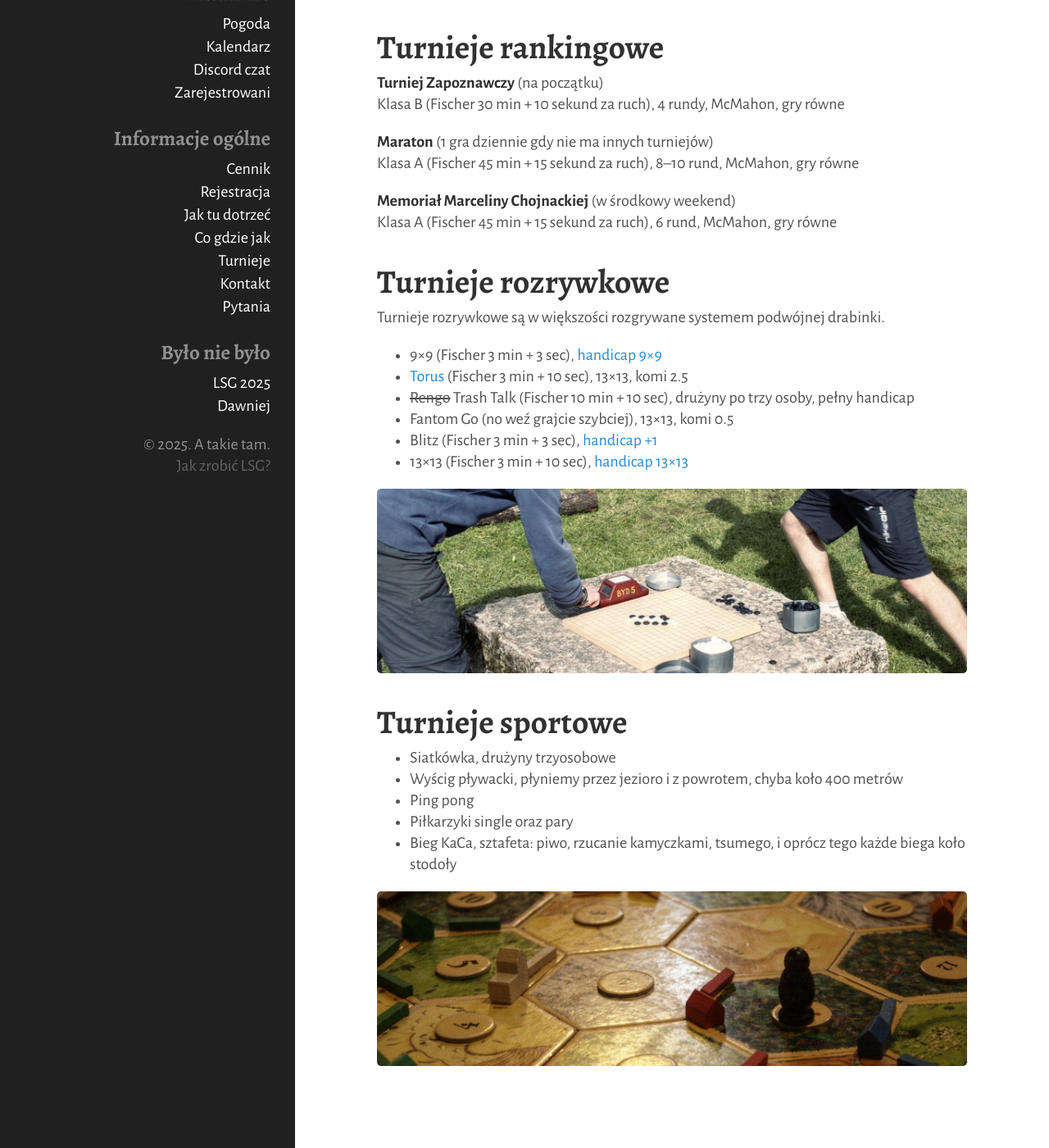
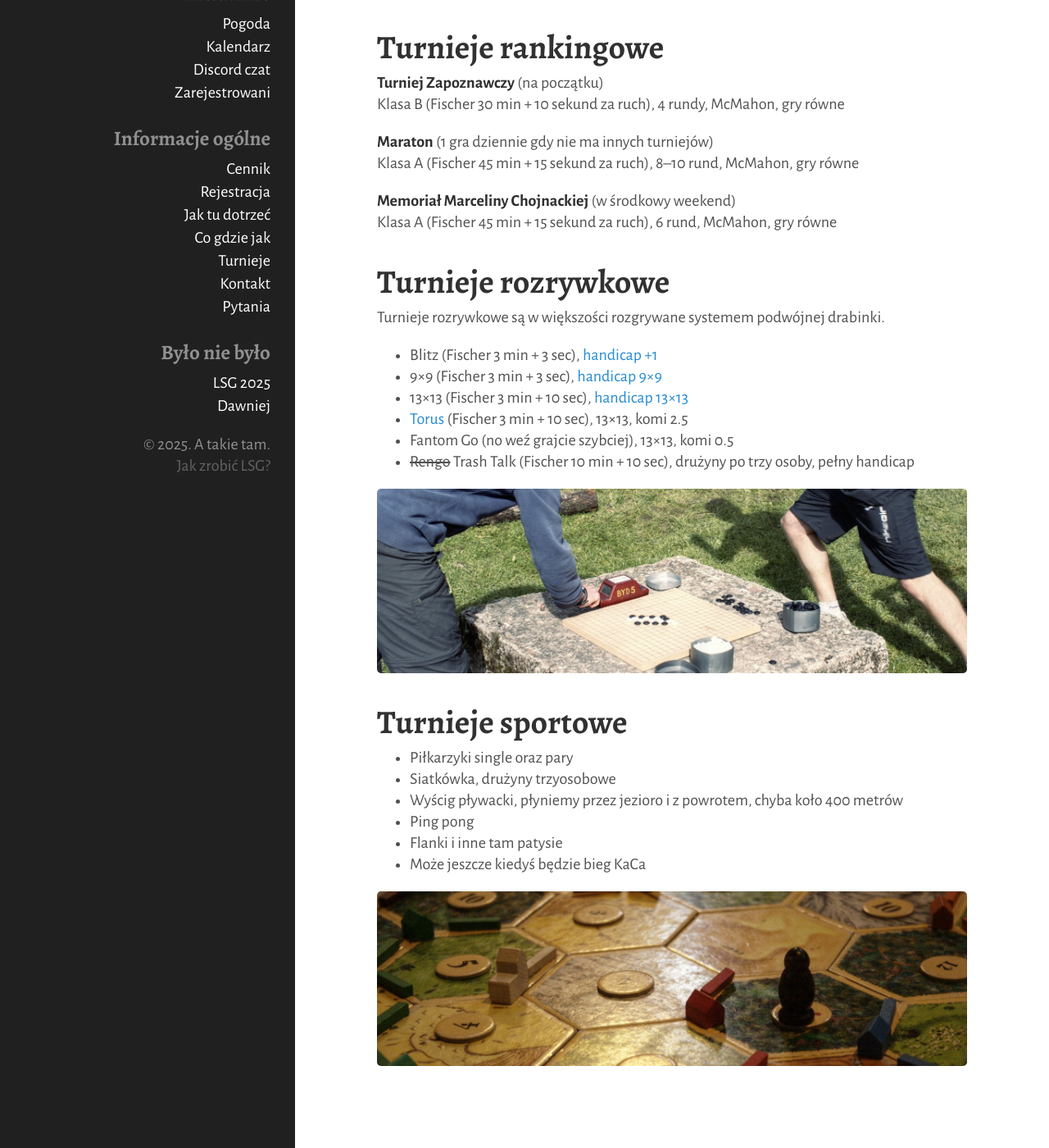
Before and after one commit to tasuki/lsg, a Jekyll site: the page built from _pages/turnieje.md, in a window 1280 px wide and 1400 px high, scrolled down 361 px. Shown: the whole window at 82% size. Built offline with Jekyll 4.4.1, drawn with Linux system fonts in a browser that asks for light colours.

Commit message:
Reorg turnieje

```diff
--- a/_pages/turnieje.md
+++ b/_pages/turnieje.md
@@ -22,21 +22,22 @@ Klasa A (Fischer 45 min + 15 sekund za ruch), 6 rund, McMahon, gry równe
 
 Turnieje rozrywkowe są w większości rozgrywane systemem podwójnej drabinki.
 
+- Blitz (Fischer 3 min + 3 sec), [handicap +1](/public/handi/handi-blitz.pdf)
 - 9&times;9 (Fischer 3 min + 3 sec), [handicap 9&times;9](/public/handi/handi-9.pdf)
+- 13&times;13 (Fischer 3 min + 10 sec), [handicap 13&times;13](/public/handi/handi-13.pdf)
 - [Torus](https://senseis.xmp.net/?ToroidalGo) (Fischer 3 min + 10 sec), 13&times;13, komi 2.5
+- Fantom Go (no weź grajcie szybciej), 13&times;13, komi 0.5
 - ~~Rengo~~ Trash Talk (Fischer 10 min + 10 sec), drużyny po trzy osoby, pełny handicap
-- Fantom Go (no weź grajcie szybciej), 13&times;13, komi 0.5
-- Blitz (Fischer 3 min + 3 sec), [handicap +1](/public/handi/handi-blitz.pdf)
-- 13&times;13 (Fischer 3 min + 10 sec), [handicap 13&times;13](/public/handi/handi-13.pdf)
 
 ![przystanek alaska](/public/drabinka.jpg)
 
 ## Turnieje sportowe
 
+- Piłkarzyki single oraz pary
 - Siatkówka, drużyny trzyosobowe
 - Wyścig pływacki, płyniemy przez jezioro i z powrotem, chyba koło 400 metrów
 - Ping pong
-- Piłkarzyki single oraz pary
-- Bieg KaCa, sztafeta: piwo, rzucanie kamyczkami, tsumego, i oprócz tego każde biega koło stodoły
+- Flanki i inne tam patysie
+- Może jeszcze kiedyś będzie bieg KaCa
 
 ![przystanek alaska](/public/osadniki.jpg)
```
